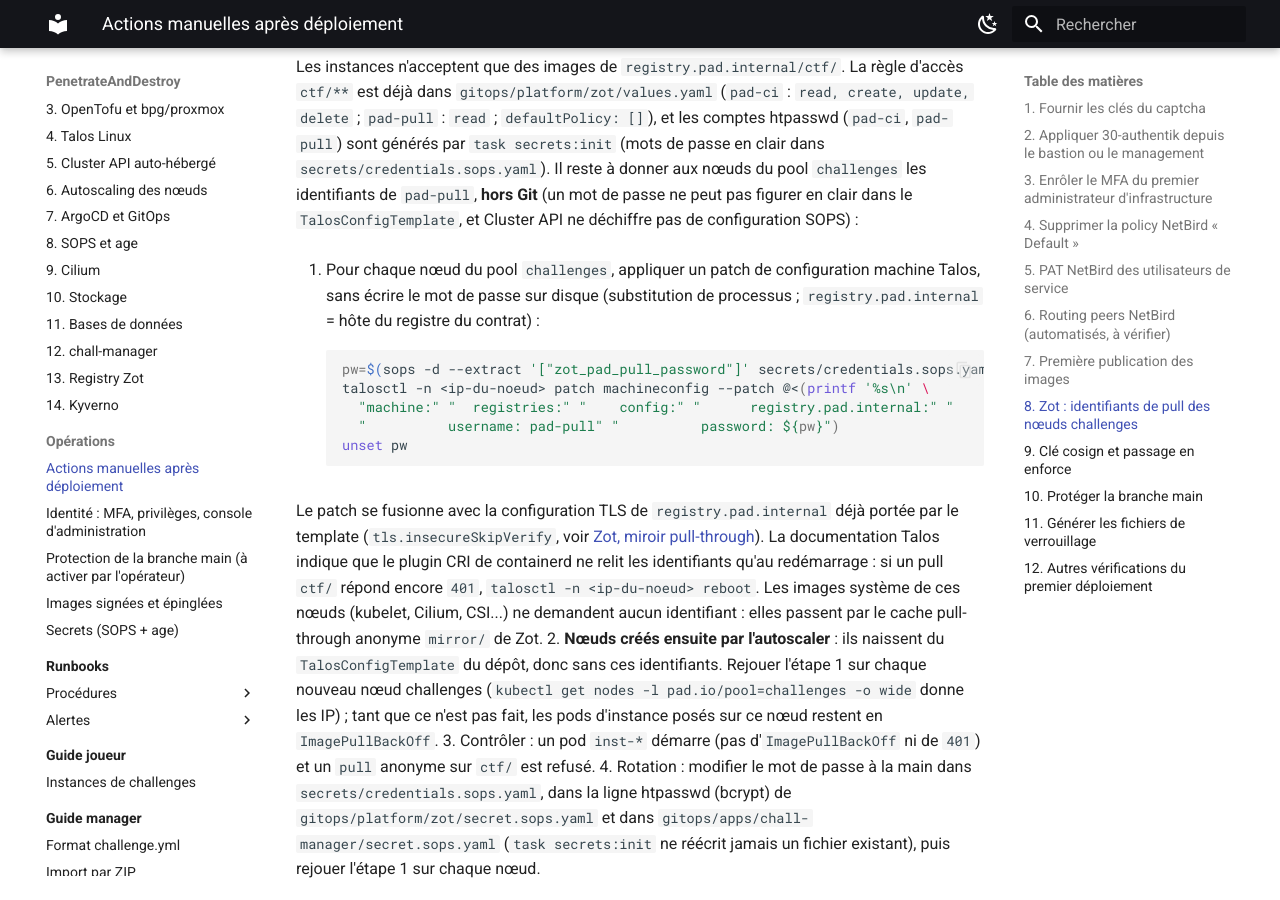
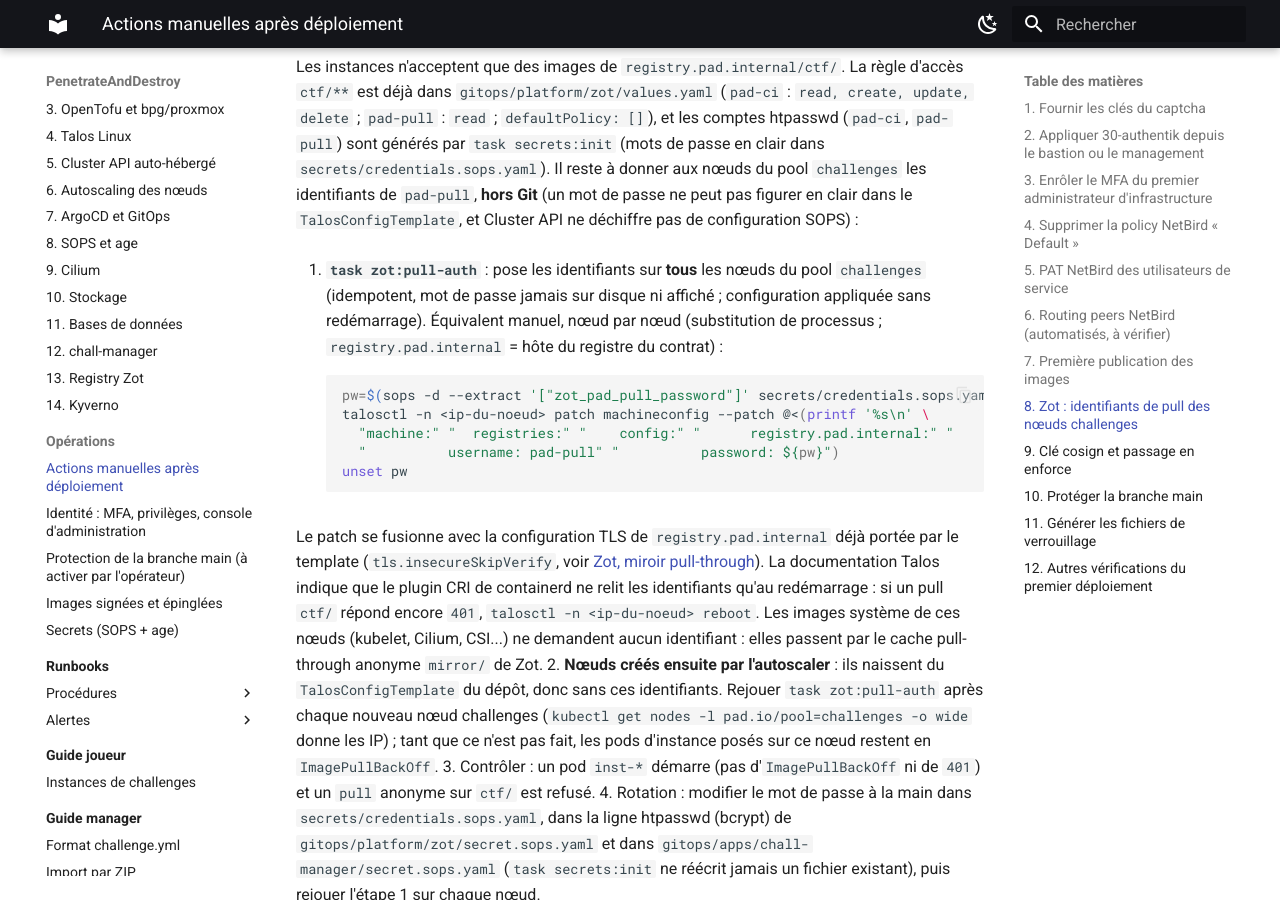
Before and after one commit to kim-tsr/penetrate-and-destroy, an MkDocs documentation site: the page built from docs/operations/actions-post-deploiement.md, in a window 1280 px wide and 900 px high, scrolled down 4732 px. Built offline with MkDocs 1.6.1 and Material for MkDocs 9.7.7, drawn with Linux system fonts in a browser that asks for light colours.

Commit message:
feat(zot): task zot:pull-auth, identifiants de pull sur les nœuds challenges (action 8 automatisée)

````diff
--- a/Taskfile.yml
+++ b/Taskfile.yml
@@ -178,6 +178,11 @@
     cmds:
       - task: secrets:netbird-tokens-sync
         vars: { CLI_ARGS: "" } # les options de tofu (ex. -auto-approve) ne concernent pas cette tâche
+
+  zot:pull-auth:
+    desc: "Identifiants de pull Zot (pad-pull, ctf/**) sur chaque nœud du pool challenges via l'API Talos, mot de passe jamais sur disque ; rejouer après chaque nouveau nœud"
+    cmds:
+      - bash {{.ROOT_DIR}}/scripts/zot-pull-auth.sh
 
   netbird:agents:
     desc: "Enrôle les routing peers NetBird : /dev/net/tun sur l'hôte (lxc-tun) puis agent sur nbrouter (CHALLENGES) et warpgate (BASTION) ; rejouable"
--- a/docs/operations/actions-post-deploiement.md
+++ b/docs/operations/actions-post-deploiement.md
@@ -139,7 +139,8 @@
 `secrets/credentials.sops.yaml`). Il reste à donner aux nœuds du pool `challenges` les identifiants de `pad-pull`, **hors Git**
 (un mot de passe ne peut pas figurer en clair dans le `TalosConfigTemplate`, et Cluster API ne déchiffre pas de configuration SOPS) :
 
-1. Pour chaque nœud du pool `challenges`, appliquer un patch de configuration machine Talos, sans écrire le mot de passe sur disque
+1. **`task zot:pull-auth`** : pose les identifiants sur **tous** les nœuds du pool `challenges` (idempotent, mot de passe jamais
+   sur disque ni affiché ; configuration appliquée sans redémarrage). Équivalent manuel, nœud par nœud
    (substitution de processus ; `registry.pad.internal` = hôte du registre du contrat) :
 
     ```bash
@@ -157,7 +158,7 @@
    Les images système de ces nœuds (kubelet, Cilium, CSI...) ne demandent aucun identifiant : elles passent par le cache
    pull-through anonyme `mirror/` de Zot.
 2. **Nœuds créés ensuite par l'autoscaler** : ils naissent du `TalosConfigTemplate` du dépôt, donc sans ces identifiants. Rejouer
-   l'étape 1 sur chaque nouveau nœud challenges (`kubectl get nodes -l pad.io/pool=challenges -o wide` donne les IP) ; tant que ce n'est
+   `task zot:pull-auth` après chaque nouveau nœud challenges (`kubectl get nodes -l pad.io/pool=challenges -o wide` donne les IP) ; tant que ce n'est
    pas fait, les pods d'instance posés sur ce nœud restent en `ImagePullBackOff`.
 3. Contrôler : un pod `inst-*` démarre (pas d'`ImagePullBackOff` ni de `401`) et un `pull` anonyme sur `ctf/` est refusé.
 4. Rotation : modifier le mot de passe à la main dans `secrets/credentials.sops.yaml`, dans la ligne htpasswd (bcrypt) de
````
Also changed, not shown: docs/reference/taches.md (+1 -0 lines), 1 other file.
